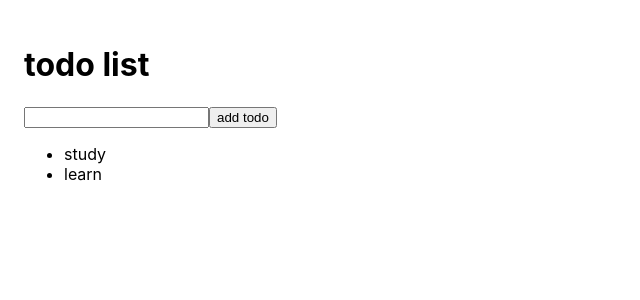
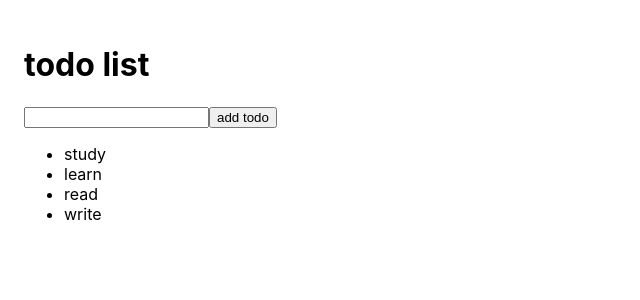
Before and after one commit to J3SUNG/hello_react, a React (Create React App) app: page / in a window 1280 px wide. Shown: the top 300 px of the page, without its empty margins (0-640 px from the left). Built offline with nearby package versions, Linux system fonts and the light colour scheme.

Commit message:
add object type

```diff
--- a/src/App.js
+++ b/src/App.js
@@ -1,9 +1,15 @@
 import React, { useState, useEffect } from "react";
 import List from "./List.jsx";
 
-function App() {
-  const [todos, setTodos] = useState(["study", "learn"]);
+const App = () => {
+  const [todos, setTodos] = useState([]);
   const [newTodo, setNewTodo] = useState();
+  const data = [
+    { title: "study", id: 1, status: "todo" },
+    { title: "learn", id: 2, status: "todo" },
+    { title: "read", id: 3, status: "todo" },
+    { title: "write", id: 4, status: "todo" },
+  ];
 
   const changeInputData = (event) => {
     setNewTodo(event.target.value);
@@ -14,9 +20,20 @@ function App() {
     setTodos([...todos, newTodo]);
   };
 
+  const fetchInitalData = async () => {
+    // const response = await fetch("http://localhost:8080/todo");
+    // const initialData = await response.json();
+    const initialData = data;
+    setTodos(initialData);
+  };
+
   useEffect(() => {
-    console.log("new Render");
+    console.log("list render");
   }, [todos]);
+
+  useEffect(() => {
+    fetchInitalData();
+  }, []);
 
   return (
     <>
@@ -28,6 +45,6 @@ function App() {
       <List todos={todos} />
     </>
   );
-}
+};
 
 export default App;
--- a/src/List.jsx
+++ b/src/List.jsx
@@ -1,7 +1,7 @@
 import React from "react";
 
 const List = ({ todos }) => {
-  const todoList = todos.map((todo, i) => <li key={i}>{todo}</li>);
+  const todoList = todos.map((todo) => <li key={todo.id}>{todo.title}</li>);
   return <ul>{todoList}</ul>;
 };
 export default List;
```
Also changed, not shown: 1 other file (tests, documents, lock files or other folders).
